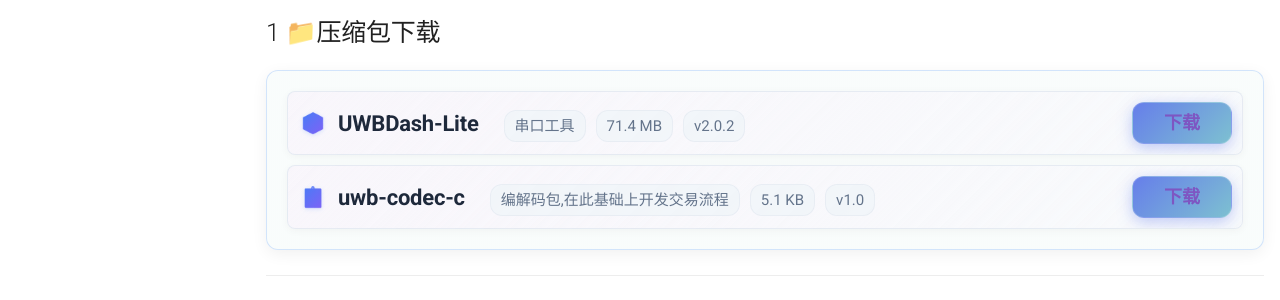
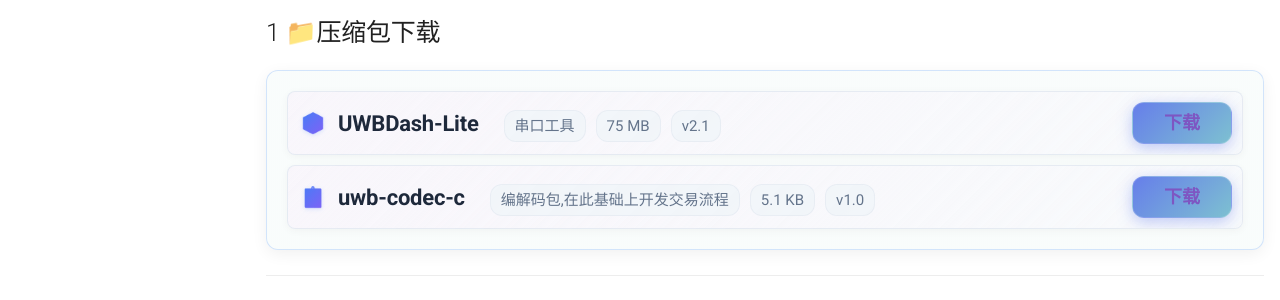
Before and after one commit to ximing766/Uwb_doc, an MkDocs documentation site: the page built from docs/download.md, in a window 1280 px wide and 900 px high. Shown: the part 304-604 px from the top of the window. Built offline with MkDocs 1.6.1 and Material for MkDocs 9.7.7, drawn with Linux system fonts in a browser that asks for light colours; comment, search, counter and statistics services are not loaded; the version menu is left out.

Commit message:
update UWBDash-Lite.zip - 2025-10-27 11:21:20

```diff
--- a/docs/download.md
+++ b/docs/download.md
@@ -14,8 +14,8 @@
         <div class="file-info">
           <h4 style="margin-right: 15px;">UWBDash-Lite</h4>
           <span>串口工具</span>
-          <span class="file-size">71.4 MB</span>
-          <span class="file-version">v2.0.2</span>
+          <span class="file-size">75 MB</span>
+          <span class="file-version">v2.1</span>
         </div>
       </div>
       <a href="../resource/UWBDash-Lite.zip" class="download-btn" download="UWBDash-Lite.zip">下载</a>
```
Also changed, not shown: site/sitemap.xml, 1 other file.
